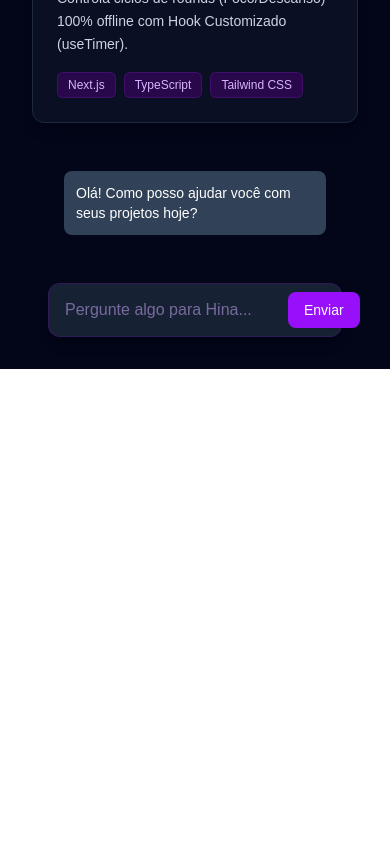
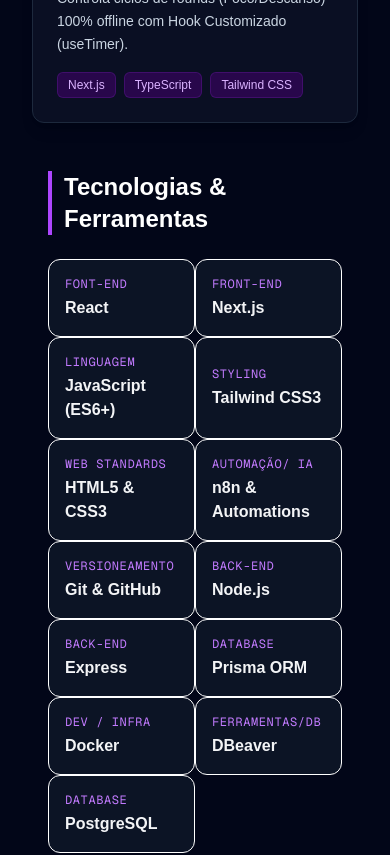
Before and after one commit to FelipeGdasilva/portfolio-2.0, a Next.js app: page / in a window 390 px wide. Shown: the part 1140-1995 px from the top of the page. Before the commit the page ends 1509 px from the top, so only its background shows below. Built offline with nearby package versions, Linux system fonts and the light colour scheme.

Commit message:
feat: adiciona secao TechSkills responsiva e ajusta layout

```diff
--- a/src/app/page.js
+++ b/src/app/page.js
@@ -3,6 +3,7 @@
 import { useState, useEffect, useRef } from "react";
 import HinaAvatar from "@/components/HinaAvatar";
 import ProjectCard from "@/components/ProjectCard";
+import TechSkills from '@/components/TechSkills';
 
 export default function Home() {
   const [activeProject, setActiveProject] = useState("idle");
@@ -120,6 +121,9 @@
     onDeactivate={() => setActiveProject("idle")}
   />
 </div>
+
+    <TechSkills />
+
       {/* Seção do Chat Controlado */}
       <div className="w-full max-w-md mx-auto mt-8 px-4">
         <div className="flex flex-col gap-4 w-full max-w-md max-auto mb-4 p-4">
--- /dev/null
+++ b/src/components/TechSkills.js
@@ -0,0 +1,41 @@
+import React from "react";
+
+const skills =[
+    {name:'React', category: 'Font-end'},
+    {name: 'Next.js', category:'Front-end'},
+    {name: 'JavaScript (ES6+)', category: 'Linguagem'},
+    {name: 'Tailwind CSS3', category:'Styling'},
+    {name: 'HTML5 & CSS3', category: 'Web Standards'},
+    {name: 'n8n & Automations', category:'Automação/ IA'},
+    {name:'Git & GitHub', category:'Versioneamento'},
+    {name: 'Node.js', category:'Back-end'},
+    {name: 'Express', category: 'Back-end'},
+    {name: 'Prisma ORM', category:'Database'},
+    {name: 'Docker', category:'Dev / Infra'},
+    {name: 'DBeaver', category:'Ferramentas/DB'},
+    {name: 'PostgreSQL', category:'Database'},
+
+];
+
+export default function TechSkills(){
+    return(
+        <section className="py-12 px-4 max-w-5xl max-auto">
+            <h2 className="text-2xl font-bold text-white mb-6 border-l-4 border-purple-500 pl-3">
+                Tecnologias & Ferramentas
+            </h2>
+
+            <div className="grid grid-cols-2 sm:grid-cols-3 md:grid-cols-4">
+                {skills.map((skill, index) =>(
+                    <div key={index} className="bg-gray-900/80 border border-gary-800 hover:border-purple-500 rounded-xl p-4 transition-all durantion-300 hover:-translate-y-1 hover:shadow-[0_0_15px_rgba(168,85,247,0.2)] flex flex-col justify-center">
+                  <span className=" text-xs text-purple-400 font-mono tracking-wider uppercase mb-1">
+                    {skill.category}
+                  </span>
+                  <h3 className="text-base font-semibold text-gray-100">
+                    {skill.name}
+                  </h3>
+                  </div>
+                ))}
+            </div>
+        </section>
+    );
+}
```
